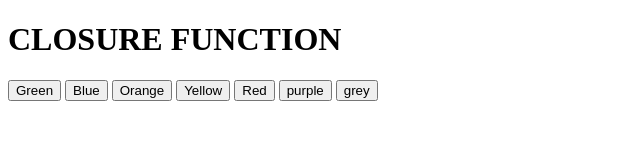
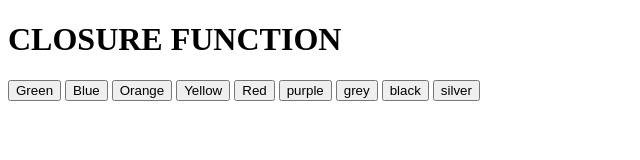
Before and after one commit to shoaibkhan-dev/js_practice_07, a plain HTML site: page index.html in a window 1280 px wide. Shown: the whole page, without its empty margins (0-640 px from the left). Drawn offline with Linux system fonts and the light colour scheme.

Commit message:
add files to js practice 7

```diff
--- a/index.html
+++ b/index.html
@@ -14,6 +14,8 @@
     <button id="red">Red</button>
     <button id="purple">purple</button>
     <button id="grey">grey</button>
+    <button id="black">black</button>
+    <button id="silver">silver</button>
 
 
     <script src="app.js"></script>
```
